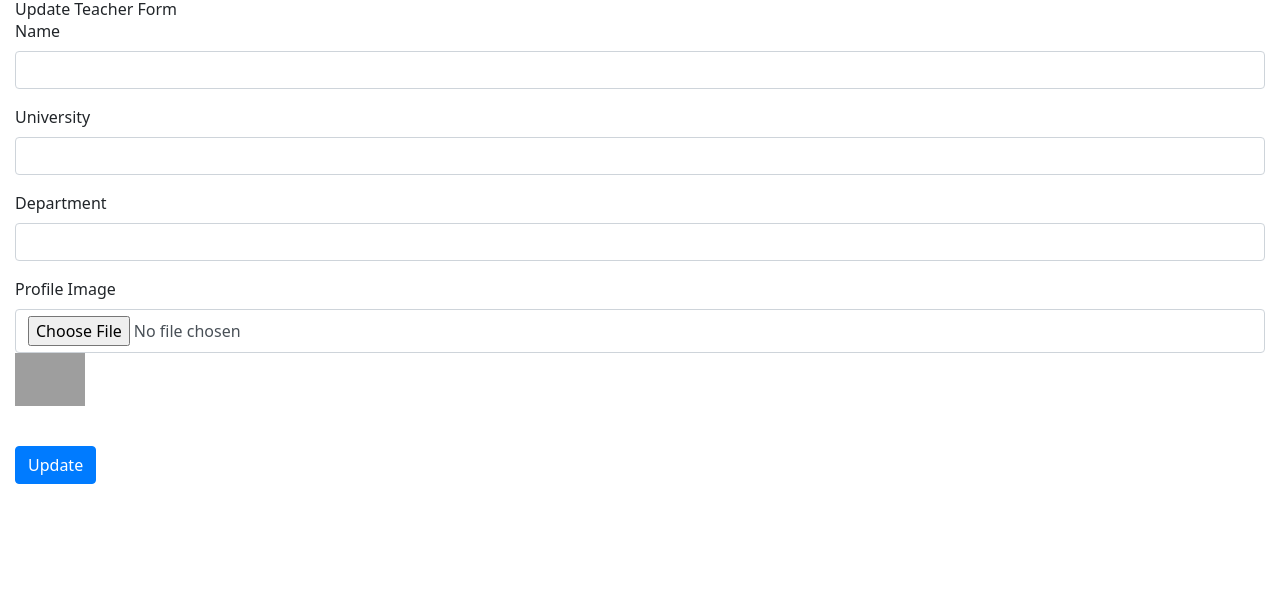
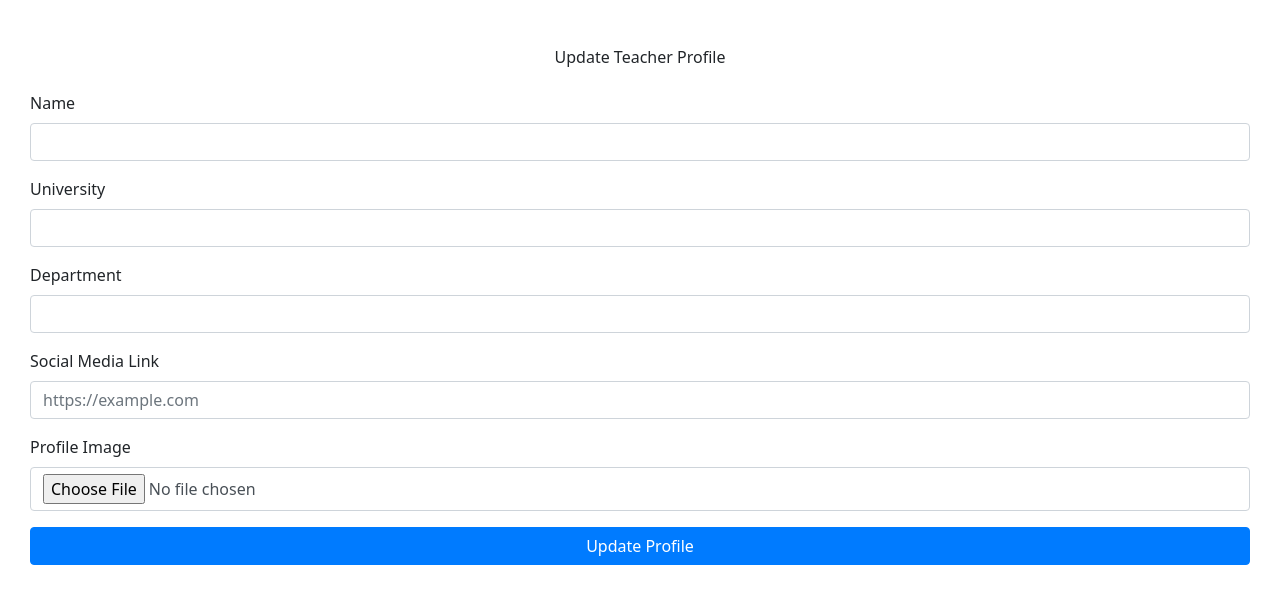
Before and after one commit to Mrinal321/Smart-Tuition, a Laravel app: page /teachers/1/edit in a window 1280 px wide. Shown: the top 604 px of the page. Run offline with Laravel 10, Linux system fonts and the light colour scheme; the visitor is signed in with stand-in values (Sample User, id 1); data that the repository does not hold is empty; some libraries are stand-ins or nearby versions; grey boxes are pictures that could not be loaded.

```diff
--- a/app/Http/Controllers/TeacherProfileController.php
+++ b/app/Http/Controllers/TeacherProfileController.php
@@ -3,6 +3,7 @@
 namespace App\Http\Controllers;
 
 use App\Models\Teacher;
+use App\Models\User;
 use App\Models\Schedule;
 use Illuminate\Http\Request;
 use Illuminate\Support\Facades\DB;
@@ -78,6 +79,7 @@ class TeacherProfileController extends Controller
 
     public function update(Request $request){
         $teacher = Teacher::findOrFail($request->id); // Find or return 404 if not found
+        $user = User::findOrFail($teacher->user_teacher_id);
 
         $request->validate([
             'name' => 'nullable|string|max:255',
@@ -85,7 +87,8 @@ class TeacherProfileController extends Controller
             'profile_picture' => 'nullable|image|mimes:jpg,png,jpeg|max:2048',
         ]);
 
-        $data = $request->only(['name', 'university_name']); // Get only the required fields
+        $data = $request->only(['name', 'university_name', 'social_media_link']); // Get only the required fields
+        $data2 = $request->only(['name']);
 
         // Handle profile picture update
         if ($request->hasFile('profile_picture')) {
@@ -96,6 +99,7 @@ class TeacherProfileController extends Controller
         }
 
         $teacher->update($data); // Update only specified fields
+        $user->update($data2); //Update also user name
 
         return redirect()->route('teacher.index');
     }
--- a/app/Models/Teacher.php
+++ b/app/Models/Teacher.php
@@ -22,4 +22,14 @@ class Teacher extends Model
         'social_media_link',
         'user_teacher_id',
     ];
+
+    public function ratings()
+    {
+        return $this->hasMany(Rating::class);
+    }
+
+    public function voters()
+    {
+        return $this->belongsToMany(User::class, 'ratings', 'teacher_id', 'user_id');
+    }
 }
--- a/app/Models/User.php
+++ b/app/Models/User.php
@@ -11,6 +11,10 @@ use Laravel\Sanctum\HasApiTokens;
 class User extends Authenticatable
 {
     use HasApiTokens, HasFactory, Notifiable;
+    public function ratings()
+    {
+        return $this->hasMany(Rating::class);
+    }
 
     /**
      * The attributes that are mass assignable.
--- a/resources/views/teacher/edit.blade.php
+++ b/resources/views/teacher/edit.blade.php
@@ -1,32 +1,53 @@
-@extends('layout', ['title'=> 'Home'])
+@extends('layout', ['title'=> 'Update Teacher'])
 @section('page-content')
 
-<h2>Update Teacher Form</h2>
+<div class="container mt-5">
+    <h2 class="text-center mb-4">Update Teacher Profile</h2>
 
-<form action="{{ route('teacher.update', $teacher->id)}}" method="POST" enctype="multipart/form-data">
+    <form action="{{ route('teacher.update', $teacher->id) }}" method="POST" enctype="multipart/form-data">
         @csrf
         @method('PUT')
 
+        <!-- Name Field -->
         <div class="form-group mb-3">
-        <label for="">Name</label><br>
-        <input type="text" value="{{$teacher->name}}" name="name" class="form-control">
+            <label for="name" class="form-label">Name</label>
+            <input type="text" name="name" id="name" class="form-control" value="{{ $teacher->name }}" required>
         </div>
+
+        <!-- University Field -->
         <div class="form-group mb-3">
-        <label for="">University</label><br>
-        <input type="text" value="{{$teacher->university_name}}" name="university" class="form-control">
+            <label for="university" class="form-label">University</label>
+            <input type="text" name="university" id="university" class="form-control" value="{{ $teacher->university_name }}" required>
         </div>
+
+        <!-- Department Field -->
         <div class="form-group mb-3">
-        <label for="">Department</label><br>
-        <input type="text" value="{{$teacher->department_name}}" name="department" class="form-control">
+            <label for="department" class="form-label">Department</label>
+            <input type="text" name="department" id="department" class="form-control" value="{{ $teacher->department_name }}" required>
         </div>
+
+        <!-- Social Media Link Field -->
         <div class="form-group mb-3">
-        <label for="">Profile Image</label><br>
-        <input type="file" name="profile_picture" class="form-control">
-        <img src="{{ asset('uploads/teacherprofile/'.$teacher->profile_picture)}}" width="70px" height="70px" alt="Image">
-    </div><br>
+            <label for="social_media_link" class="form-label">Social Media Link</label>
+            <input type="url" name="social_media_link" id="social_media_link" class="form-control" value="{{ $teacher->social_media_link }}" placeholder="https://example.com">
+        </div>
+
+        <!-- Profile Picture Field -->
         <div class="form-group mb-3">
-        <button type="submit" class="btn btn-primary">Update</button>
+            <label for="profile_picture" class="form-label">Profile Image</label>
+            <input type="file" name="profile_picture" id="profile_picture" class="form-control">
+            @if($teacher->profile_picture)
+                <div class="mt-2">
+                    <img src="{{ asset('uploads/teacherprofile/' . $teacher->profile_picture) }}" width="70px" height="70px" alt="Profile Picture" class="img-thumbnail">
+                </div>
+            @endif
+        </div>
+
+        <!-- Submit Button -->
+        <div class="form-group mb-3">
+            <button type="submit" class="btn btn-primary w-100">Update Profile</button>
         </div>
     </form>
+</div>
 
 @endsection
--- a/resources/views/teacher/index.blade.php
+++ b/resources/views/teacher/index.blade.php
@@ -107,7 +107,7 @@
                         $str = ($item->total_star / $item->star_count);
                         $number = ceil($str); // Calculate the rounded average
                     }
-                    echo(round($str, 1));
+                    echo number_format($str, 1); // Always shows 1 digit after the decimal point
                 @endphp
 
                 <div class="flex justify-center">
@@ -119,9 +119,6 @@
                         @endif
                     @endfor
                 </div>
-                @php
-                    echo($item->total_star);
-                @endphp
             </div>
 
             <!-- View Profile Button -->
--- a/routes/web.php
+++ b/routes/web.php
@@ -3,6 +3,7 @@
 use App\Http\Controllers\ProfileController;
 use App\Http\Controllers\TeacherController;
 use App\Http\Controllers\TeacherProfileController;
+use App\Http\Controllers\RatingController;
 use Illuminate\Support\Facades\Auth;
 use Illuminate\Support\Facades\Route;
 
@@ -38,6 +39,8 @@ Route::get('/teacher/{id}/profile', [TeacherProfileController::class, 'profile']
 Route::get('teachers/{id}/edit', [TeacherProfileController::class, 'edit'])->name('teacher.edit');
 Route::put('teacher/{id}/update', [TeacherProfileController::class, 'update'])->name('teacher.update');
 
+Route::post('/teachers/{teacher}/rate', [RatingController::class, 'rateTeacher'])->name('teachers.rate')->middleware(['auth', 'verified']);
+
 
 require __DIR__.'/auth.php';
 
```
Also changed, not shown: app/Http/Controllers/RatingController.php (added, +42 -0 lines), app/Http/Controllers/TeacherController.php (+23 -23 lines), app/Models/Rating.php (added, +26 -0 lines), resources/views/teacher/profile.blade.php (+17 -15 lines), database/migrations/2025_03_21_090248_create_ratings_table.php (added). Lines whose indentation alone changed are shown as unchanged.
